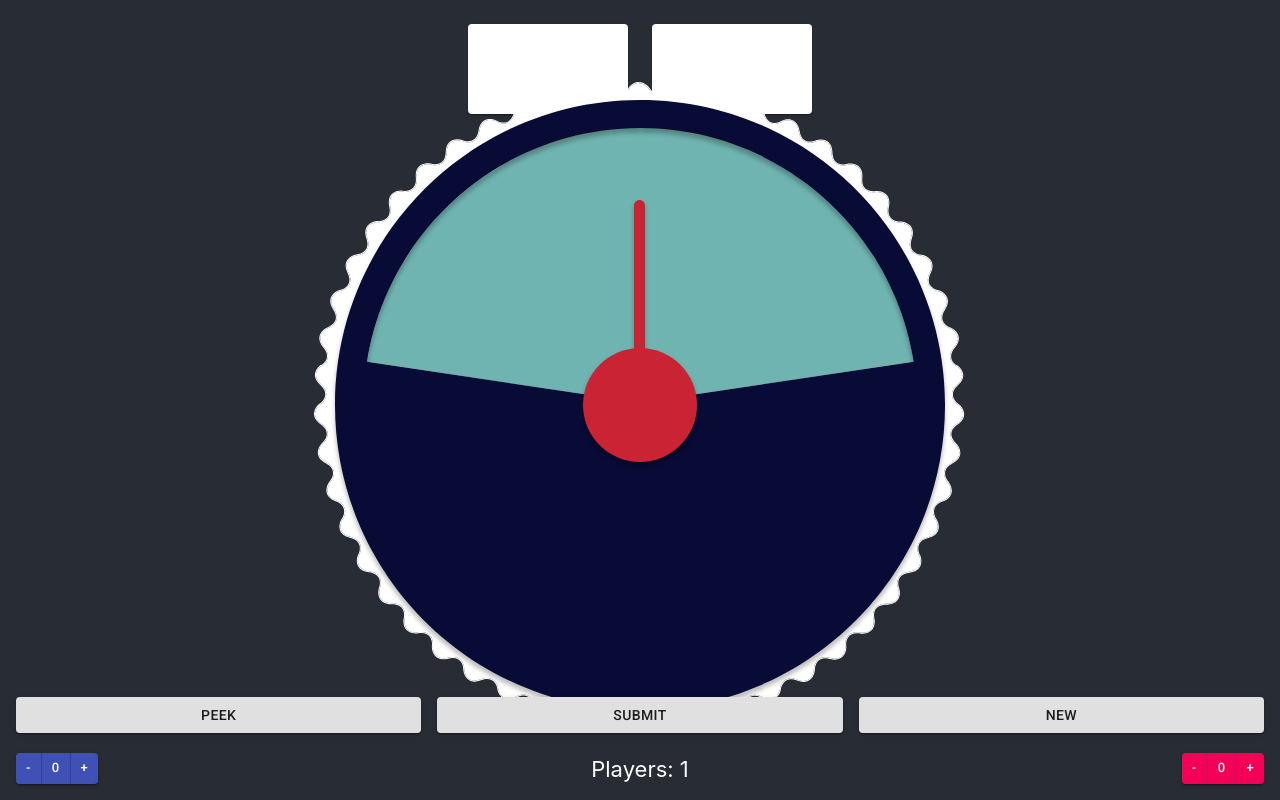
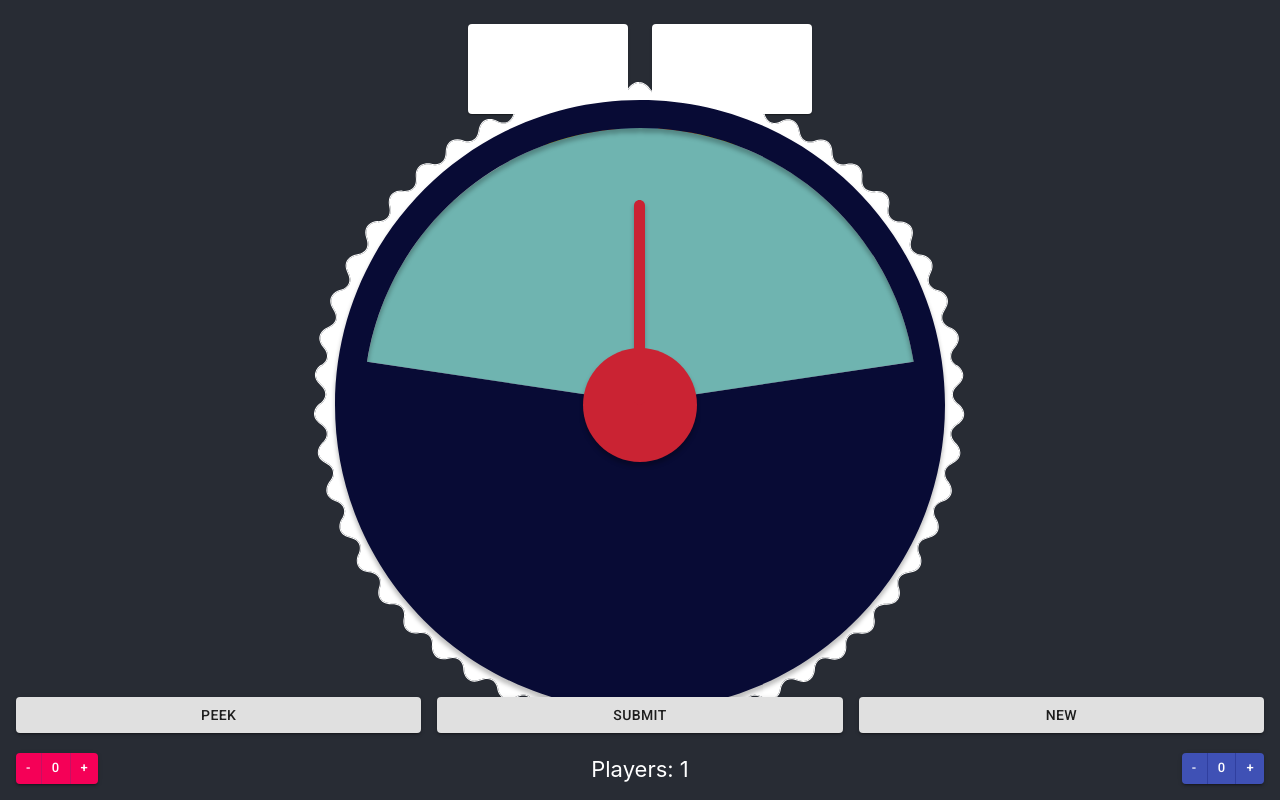
Before and after one commit to heybenchen/wavelength, a React (Create React App) app in the folder client/: page / in a window 1280 px wide. Built offline with nearby package versions, Linux system fonts and the light colour scheme; no server answers.

Commit message:
Sync scores

```diff
--- a/client/src/components/app/App.tsx
+++ b/client/src/components/app/App.tsx
@@ -9,7 +9,6 @@ const DEVELOPMENT_PORT = ":9001";
 function App() {
   const [connectedClients, setConnectedClients] = useState([""]);
   const [socket, setSocket] = useState<SocketIOClient.Socket>();
-  const [teamScores, setTeamScores] = useState([0, 0]);
 
   useEffect(() => {
     const isDevelopmentMode = process.env.NODE_ENV === "development";
@@ -28,11 +27,11 @@ function App() {
     <div className="app">
       <Device socket={socket} />
       <div className="app__score__container">
-        <Score socket={socket} color="primary" score={teamScores[0]} />
+        <Score socket={socket} teamId={0}/>
         <div>
           Players: {Object.keys(connectedClients).length}
         </div>
-        <Score socket={socket} color="secondary" score={teamScores[1]} />
+        <Score socket={socket} teamId={1}/>
       </div>
     </div>
   );
--- a/client/src/components/score/Score.tsx
+++ b/client/src/components/score/Score.tsx
@@ -11,32 +11,42 @@ const useStyles = makeStyles({
 });
 
 type ScoreProps = {
-  color: "default" | "primary" | "secondary" | undefined;
-  score: number;
   socket: SocketIOClient.Socket | undefined;
+  teamId: 0 | 1;
 };
 
 
-export default function Score({color, score, socket}: ScoreProps) {
+export default function Score({teamId, socket}: ScoreProps) {
   const classes = useStyles();
-  const [counter, setCounter] = useState(0);
+  const [score, setScore] = useState(0);
 
-  const handleIncrement = () => {
-    setCounter(counter + 1);
+  const updateScore = (teamScores: number[]) => {
+    setScore(teamScores[teamId]);
   };
 
-  const handleDecrement = () => {
-    if (counter <= 0) return;
-    setCounter(counter - 1);
-  };
+  const incrementScore = () => {
+    socket && socket.emit("increment score", teamId);
+  }
 
-  //TODO: Sync scores
+  const decrementScore = () => {
+    socket && socket.emit("decrement score", teamId);
+  }
+
+  useEffect(() => {
+    if (!socket) return;
+
+    socket.on("receive score", updateScore);
+
+    return function cleanup() {
+      socket.off("receive score");
+    };
+  }, [socket]);
 
   return (
-    <ButtonGroup className={classes.root} size="small" variant="contained" color={color}>
-      <Button className={classes.button} size="small" onClick={handleDecrement}>-</Button>
-      <Button className={classes.button} variant="contained">{counter}</Button>
-      <Button className={classes.button} onClick={handleIncrement}>+</Button>
+    <ButtonGroup className={classes.root} size="small" variant="contained" color={teamId ? "primary" : "secondary"}>
+      <Button className={classes.button} size="small" onClick={decrementScore}>-</Button>
+      <Button className={classes.button} variant="contained">{score}</Button>
+      <Button className={classes.button} onClick={incrementScore}>+</Button>
     </ButtonGroup>
   );
 }
```
Also changed, not shown: 1 other file (tests, documents, lock files or other folders).
